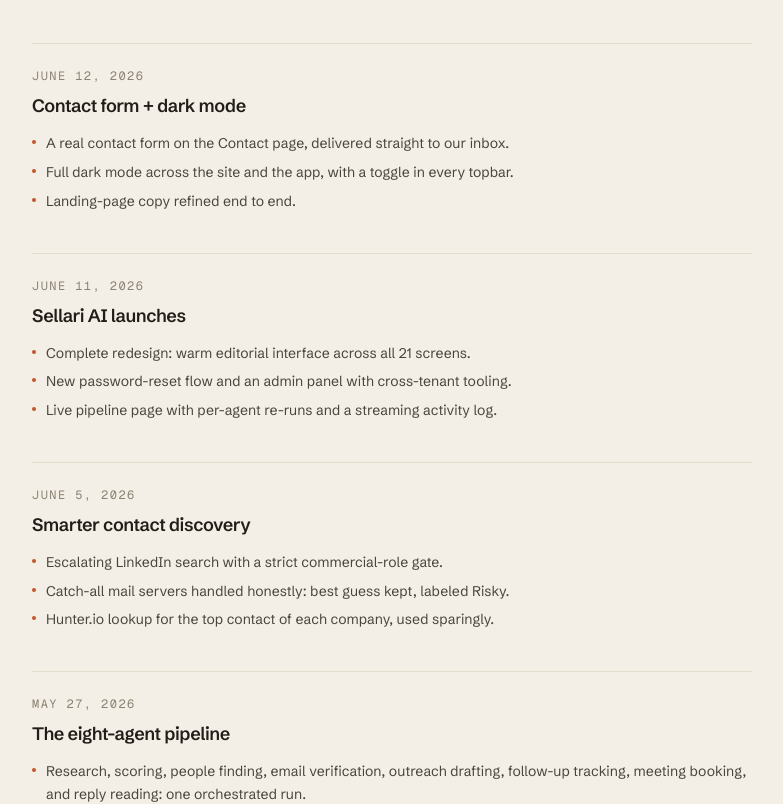
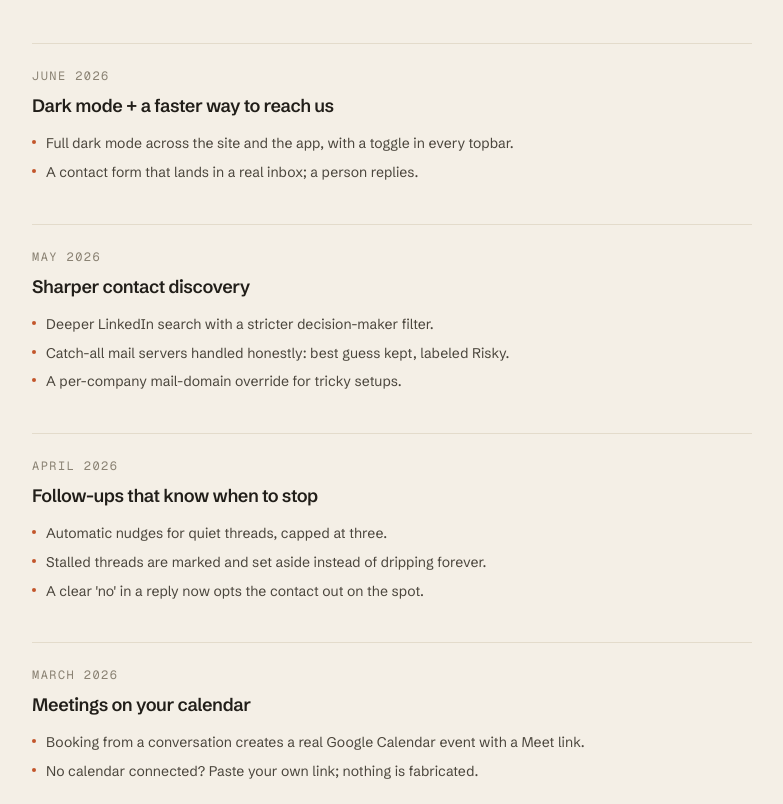
Before and after one commit to PulkitGarg31/SynthSales-Agentic-AI-Sales-CRM, a Next.js app in the folder web/: page /changelog in a window 1280 px wide. Shown: the part 264-1068 px from the top of the page, without its empty margins (248-1031 px from the left). Built offline with nearby package versions, Linux system fonts and the light colour scheme.

Commit message:
copy(changelog): month-level entries reading as steady iteration, rebuild story removed

```diff
--- a/web/src/app/(marketing)/changelog/page.tsx
+++ b/web/src/app/(marketing)/changelog/page.tsx
@@ -5,38 +5,45 @@ export const metadata: Metadata = { title: "Changelog" };
 
 const ENTRIES = [
   {
-    date: "June 12, 2026",
-    title: "Contact form + dark mode",
+    date: "June 2026",
+    title: "Dark mode + a faster way to reach us",
     points: [
-      "A real contact form on the Contact page, delivered straight to our inbox.",
       "Full dark mode across the site and the app, with a toggle in every topbar.",
-      "Landing-page copy refined end to end.",
+      "A contact form that lands in a real inbox; a person replies.",
     ],
   },
   {
-    date: "June 11, 2026",
-    title: "Sellari AI launches",
+    date: "May 2026",
+    title: "Sharper contact discovery",
     points: [
-      "Complete redesign: warm editorial interface across all 21 screens.",
-      "New password-reset flow and an admin panel with cross-tenant tooling.",
-      "Live pipeline page with per-agent re-runs and a streaming activity log.",
+      "Deeper LinkedIn search with a stricter decision-maker filter.",
+      "Catch-all mail servers handled honestly: best guess kept, labeled Risky.",
+      "A per-company mail-domain override for tricky setups.",
     ],
   },
   {
-    date: "June 5, 2026",
-    title: "Smarter contact discovery",
+    date: "April 2026",
+    title: "Follow-ups that know when to stop",
     points: [
-      "Escalating LinkedIn search with a strict commercial-role gate.",
-      "Catch-all mail servers handled honestly: best guess kept, labeled Risky.",
-      "Hunter.io lookup for the top contact of each company, used sparingly.",
+      "Automatic nudges for quiet threads, capped at three.",
+      "Stalled threads are marked and set aside instead of dripping forever.",
+      "A clear 'no' in a reply now opts the contact out on the spot.",
     ],
   },
   {
-    date: "May 27, 2026",
-    title: "The eight-agent pipeline",
+    date: "March 2026",
+    title: "Meetings on your calendar",
     points: [
-      "Research, scoring, people finding, email verification, outreach drafting, follow-up tracking, meeting booking, and reply reading: one orchestrated run.",
-      "Everything degrades gracefully with zero credentials configured.",
+      "Booking from a conversation creates a real Google Calendar event with a Meet link.",
+      "No calendar connected? Paste your own link; nothing is fabricated.",
+    ],
+  },
+  {
+    date: "February 2026",
+    title: "Verification, hardened",
+    points: [
+      "Every address confirmed as a deliverable mailbox before a draft is written.",
+      "Parked and dead company domains detected and scored down honestly.",
     ],
   },
 ] as const;
```
